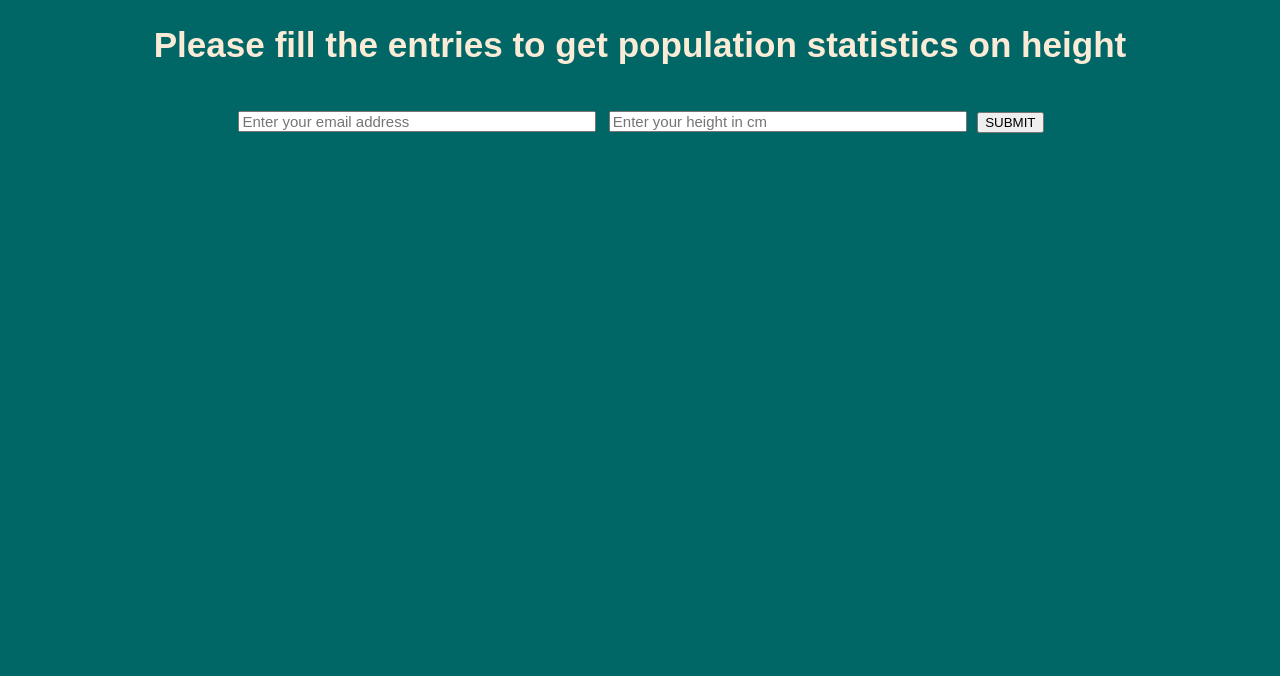
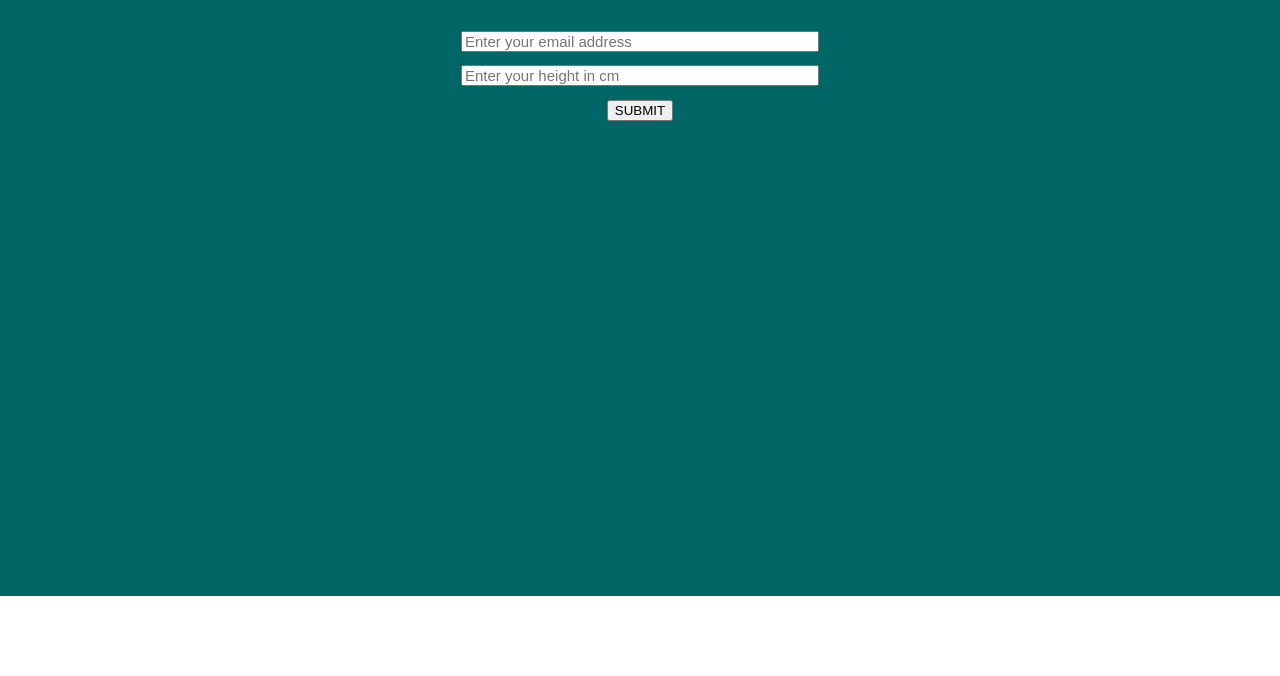
Before and after one commit to dibyanshu-8/DataCollector, a plain HTML site: page templates/index.html in a window 1280 px wide. Shown: the part 204-880 px from the top of the page. After the commit the page ends 800 px from the top, so only its background shows below. Drawn offline with Linux system fonts and the light colour scheme.

Commit message:
changes in html & css codes

```diff
--- a/static/main.css
+++ b/static/main.css
@@ -19,11 +19,11 @@ html,body{
     font-family: Arial, Helvetica, sans-serif;
     font-size: 30px;
     color:antiquewhite;
-    margin-top:80px;
+    margin-top:0px;
 }
 
 .container form{
-    margin:30px;
+    margin:20px;
 
 }
 
--- a/templates/index.html
+++ b/templates/index.html
@@ -12,9 +12,15 @@
     <h3>Please fill the entries to get population statistics on height</h3>
 
         <form method='POST' action="success.html">
-            <input title="Your email will be safe with us"  type="email" name="email_name" placeholder="Enter your email address" required>
-            <input title="Your data will be safe with us" type="number" name="height_name"  placeholder="Enter your height in cm" min="50" max="300" required>
-            <button type="submit">SUBMIT</button>
+            <div>
+                <input title="Your email will be safe with us"  type="email" name="email_name" placeholder="Enter your email address" required>
+            </div>
+            <div>
+                <input title="Your data will be safe with us" type="number" name="height_name"  placeholder="Enter your height in cm" min="50" max="300" required>
+            </div>
+            <div>
+                <button type="submit">SUBMIT</button>
+            </div>
         </form>
     </div>
 </body>
```
